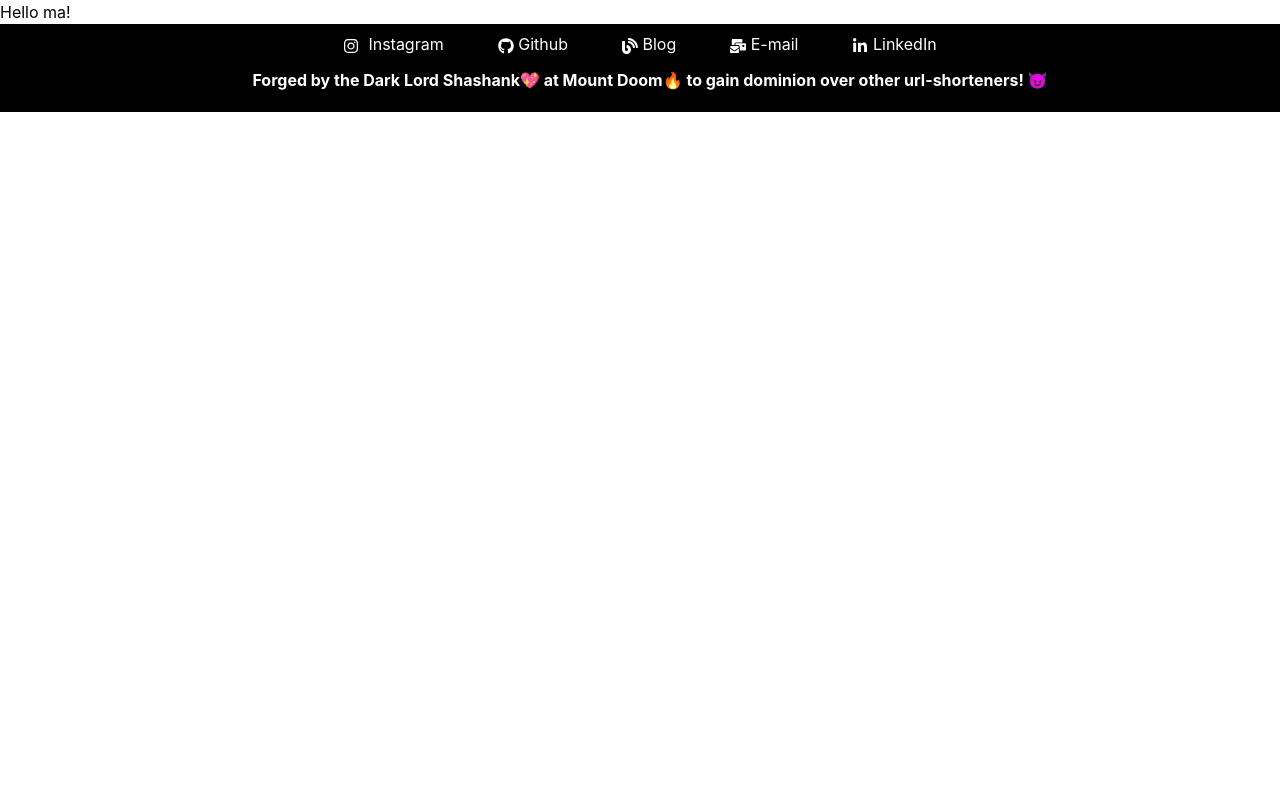
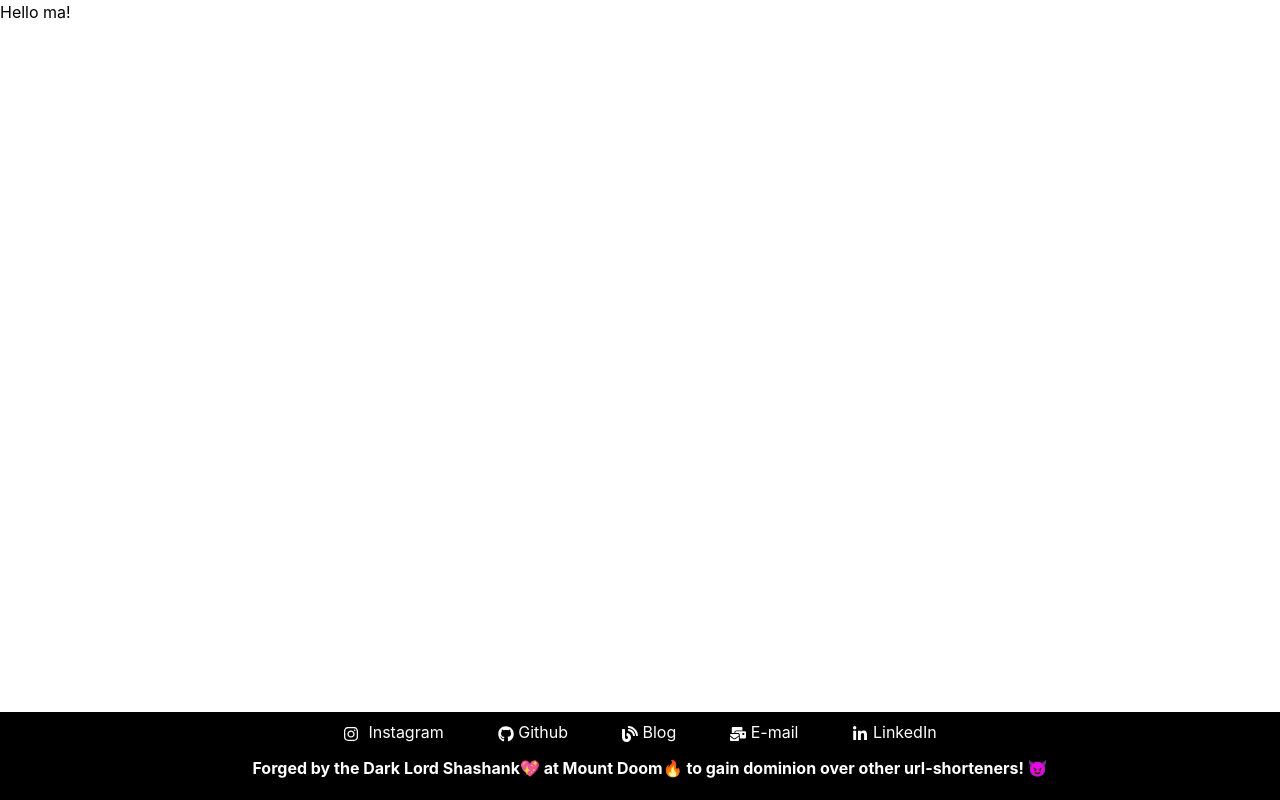
Before and after one commit to shawshankkumar/itnachotaclient, a React (Create React App) app: page / in a window 1280 px wide. Built offline with nearby package versions, Linux system fonts and the light colour scheme.

Commit message:
♻️ Update redirection

```diff
--- a/src/components/Homepage.tsx
+++ b/src/components/Homepage.tsx
@@ -8,8 +8,10 @@ const Homepage = (): JSX.Element => {
       <div>
         <h1>Hello ma!</h1>
       </div>
-      <div className="bg-black">
-        <Footer />
+      <div>
+        <footer>
+          <Footer />
+        </footer>
       </div>
     </div>
   );
--- a/src/components/footer.tsx
+++ b/src/components/footer.tsx
@@ -8,7 +8,7 @@ const Footer = (): JSX.Element => {
   const [text, setText] = React.useState(permanentFooter);
   return (
     <footer>
-      <div className="container w-full bg-none text-mono p-2">
+      <div className="container w-full text-mono p-2 fixed bottom-0 bg-black justify-center items-center text-center">
         <div className="text-white text-center transform hover:-translate-y-1">
           <a href="https://instagram.com/shashankkumarthakur" className="text-x1" target="_blank" rel="noreferrer">
             <FaInstagram className="inline " />
--- a/src/components/redirect.tsx
+++ b/src/components/redirect.tsx
@@ -3,12 +3,16 @@ import '../index.scss';
 import axios from 'axios';
 import { useParams } from 'react-router-dom';
 import Fourofour from './404';
+import img1 from './img6.jpg';
+import img2 from './img4.jpg';
+import img3 from './img10.jpg';
+import Footer from './footer';
 
 const Redirection = () => {
   const errorMessage = 'Oops! Something went wrong. We have sent a letter to 221B Baker Street.';
   const fetchingMEssage = 'Let me wave my elder wand and redirect you to your url!';
   const invalidCode = 'This is not a valid "itna chota" url. Please recheck!';
-  const [text, setText] = React.useState(fetchingMEssage);
+  const [image, setImage] = React.useState(img1);
   const { code } = useParams() as { code: string };
   if (code.length !== 6) return Fourofour();
   if (!code) return Fourofour();
@@ -19,12 +23,21 @@ const Redirection = () => {
       if (data.data.success) window.location.href = data.data.link;
     })
     .catch(err => {
-      if (err.message === 'Request failed with status code 404') setText(invalidCode);
-      else setText(errorMessage);
+      if (err.message === 'Request failed with status code 404') setImage(img3);
+      else setImage(img2);
     });
   return (
     <div>
-      <h1>{text}</h1>
+      <div>
+        <div className="items-center">
+          <img src={image} alt="Network failure" className="object-fill w-full h-auto" />
+        </div>
+        <div className="absolute top-10 text-black text-bold">
+          <footer>
+            <Footer />
+          </footer>
+        </div>
+      </div>
     </div>
   );
 };
```
